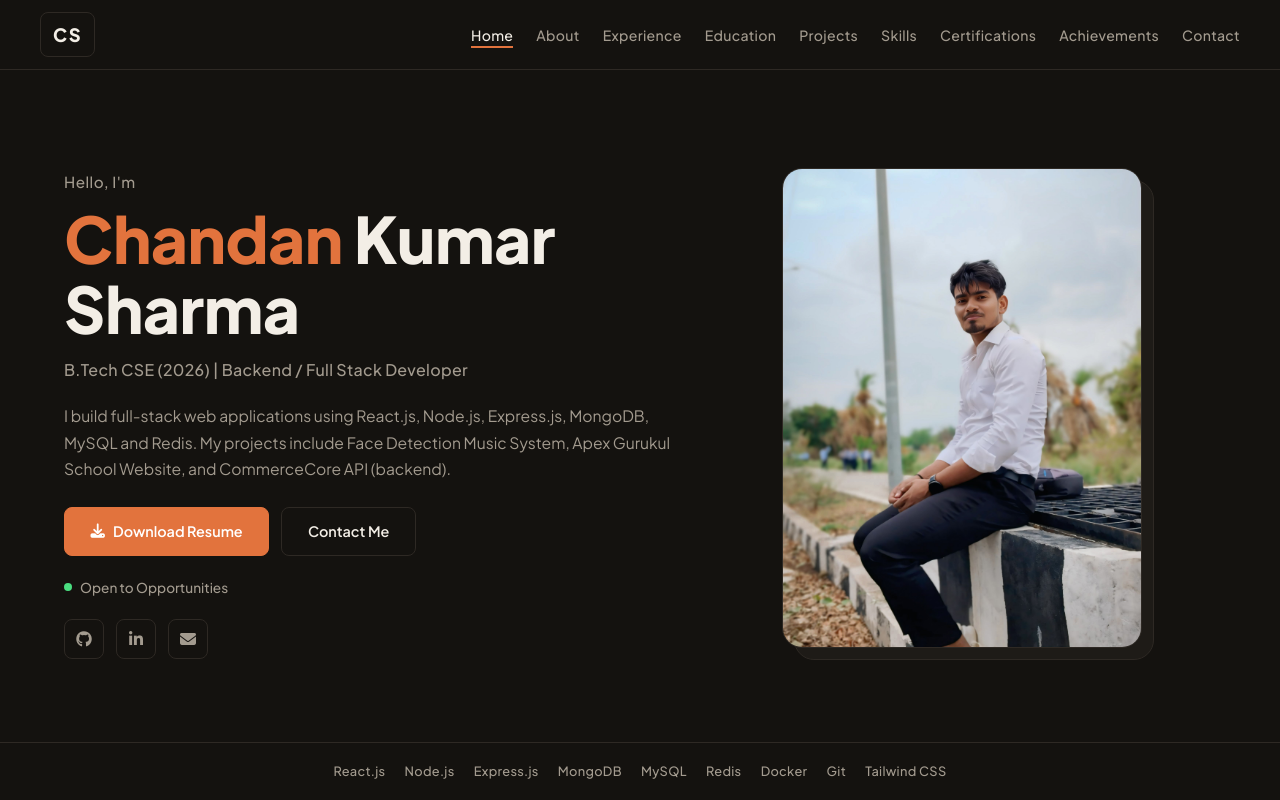
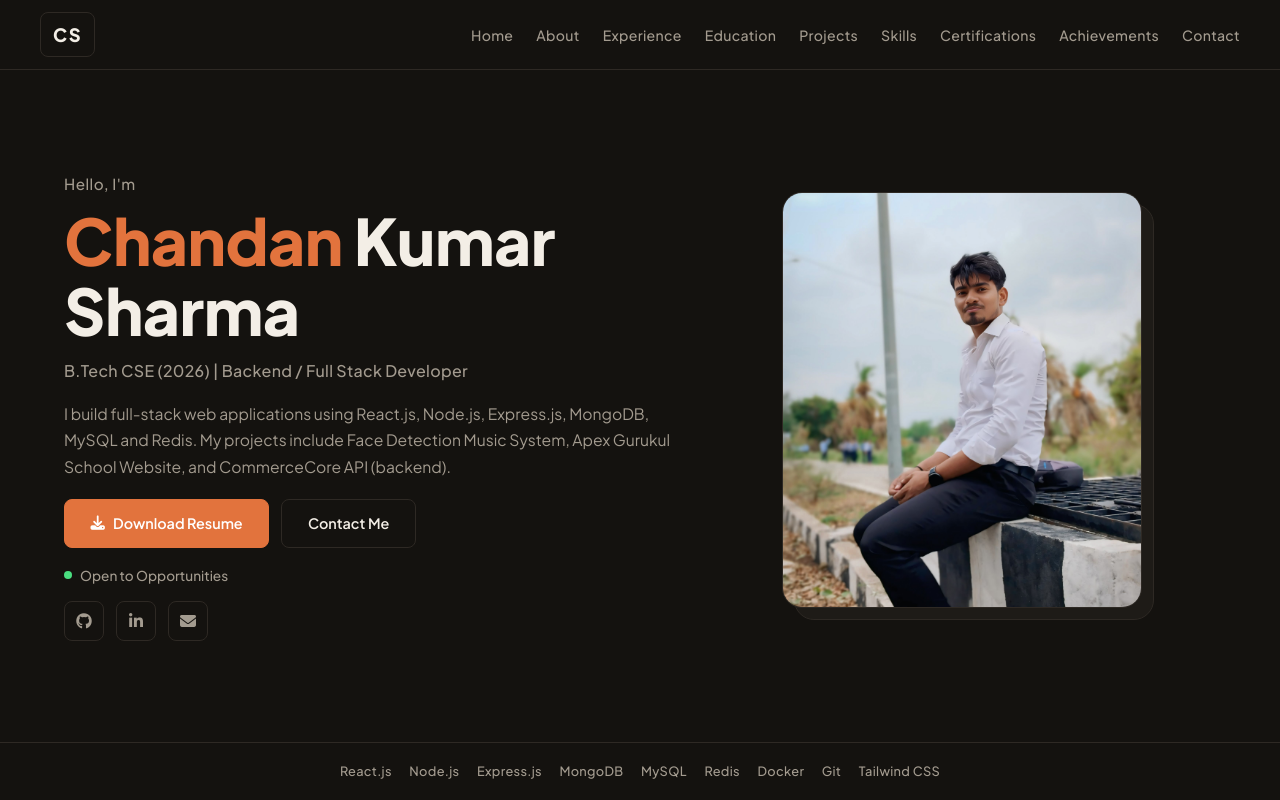
Before and after one commit to chandan-sharma07/developer-portfolio07, a React (Vite) app: page / in a window 1280 px wide. Shown: the top 800 px of the page. Built offline with nearby package versions, Linux system fonts and the light colour scheme.

Commit message:
fix: refine hero layout and responsiveness

```diff
--- a/src/components/Hero.jsx
+++ b/src/components/Hero.jsx
@@ -13,7 +13,8 @@ export default function Hero() {
   }
 
   return (
-    <section id="landing" className="hero">
+    <section className="hero" id="home">
+      <span id="landing" style={{ position: 'absolute', top: 0, pointerEvents: 'none' }} />
       <div className="hero-inner">
         {/* ── Left column: text ── */}
         <div className="hero-text">
--- a/src/index.css
+++ b/src/index.css
@@ -356,11 +356,10 @@ label {
 /* ===== HERO SECTION ===== */
 .hero {
   position: relative;
-  display: flex;
-  flex-direction: column;
-  justify-content: center;
+  display: grid;
+  grid-template-rows: minmax(0, 1fr) auto;
   min-height: 100svh;
-  padding: calc(var(--nav-h) + 16px) 0 0;
+  padding: var(--nav-h) 0 0;
   background: var(--bg);
   color: var(--text);
   overflow: hidden;
@@ -375,7 +374,8 @@ label {
   width: calc(100% - 48px);
   margin: 0 auto;
   padding: 0 clamp(0.5rem, 2vw, 1.5rem);
-  flex: 1;
+  min-width: 0;
+  min-height: 0;
 }
 
 .hero-text {
@@ -410,7 +410,7 @@ label {
   font-size: clamp(0.9rem, 1.3vw, 1rem);
   font-weight: 500;
   color: var(--muted);
-  margin-bottom: 1.25rem;
+  margin-bottom: 1rem;
   letter-spacing: 0.3px;
 }
 
@@ -420,7 +420,7 @@ label {
   color: var(--muted);
   line-height: 1.7;
   max-width: 640px;
-  margin-bottom: 1.5rem;
+  margin-bottom: 1.15rem;
 }
 
 .hero-buttons {
@@ -428,7 +428,7 @@ label {
   gap: 0.75rem;
   flex-wrap: wrap;
   align-items: center;
-  margin-bottom: 1.25rem;
+  margin-bottom: 1rem;
 }
 
 .hero-btn {
@@ -481,7 +481,7 @@ label {
   font-size: 0.85rem;
   font-weight: 500;
   color: var(--muted);
-  margin-bottom: 1.25rem;
+  margin-bottom: 0.9rem;
 }
 
 .hero-status-dot {
@@ -528,12 +528,14 @@ label {
   width: 100%;
   padding-right: 12px;
   padding-bottom: 12px;
+  min-height: 0;
 }
 
 .hero-photo-wrapper {
   position: relative;
   width: 100%;
   max-width: 360px;
+  max-height: 52svh;
 }
 
 .hero-photo-offset {
@@ -542,6 +544,7 @@ label {
   background: var(--surface);
   border-radius: 20px;
   border: 1px solid var(--border);
+  max-height: 52svh;
 }
 
 .hero-photo {
@@ -549,6 +552,7 @@ label {
   display: block;
   width: 100%;
   max-width: 100%;
+  max-height: 52svh;
   border-radius: 20px;
   border: 1px solid var(--border);
   object-fit: cover;
@@ -559,11 +563,13 @@ label {
 .hero-tech-strip {
   display: flex;
   flex-wrap: wrap;
-  gap: clamp(0.75rem, 2vw, 1.2rem);
+  gap: clamp(0.7rem, 1.5vw, 1.1rem);
   justify-content: center;
-  padding: 1.1rem clamp(1rem, 4vw, 2.5rem);
+  align-items: center;
+  padding: 0.85rem clamp(1rem, 4vw, 2.5rem);
   border-top: 1px solid var(--border);
-  margin-top: auto;
+  margin-top: 0;
+  min-height: 58px;
 }
 
 .hero-tech-label {
@@ -1648,8 +1654,26 @@ label {
 
 @media (max-width: 768px) {
   .hero {
+    display: flex;
+    flex-direction: column;
     min-height: auto;
     padding: calc(var(--nav-h) + 24px) 0 64px;
+  }
+
+  .hero-photo-wrapper {
+    max-height: none;
+  }
+
+  .hero-photo-offset {
+    max-height: none;
+  }
+
+  .hero-photo {
+    max-height: none;
+  }
+
+  .hero-tech-strip {
+    min-height: auto;
   }
 
   .section {
```
